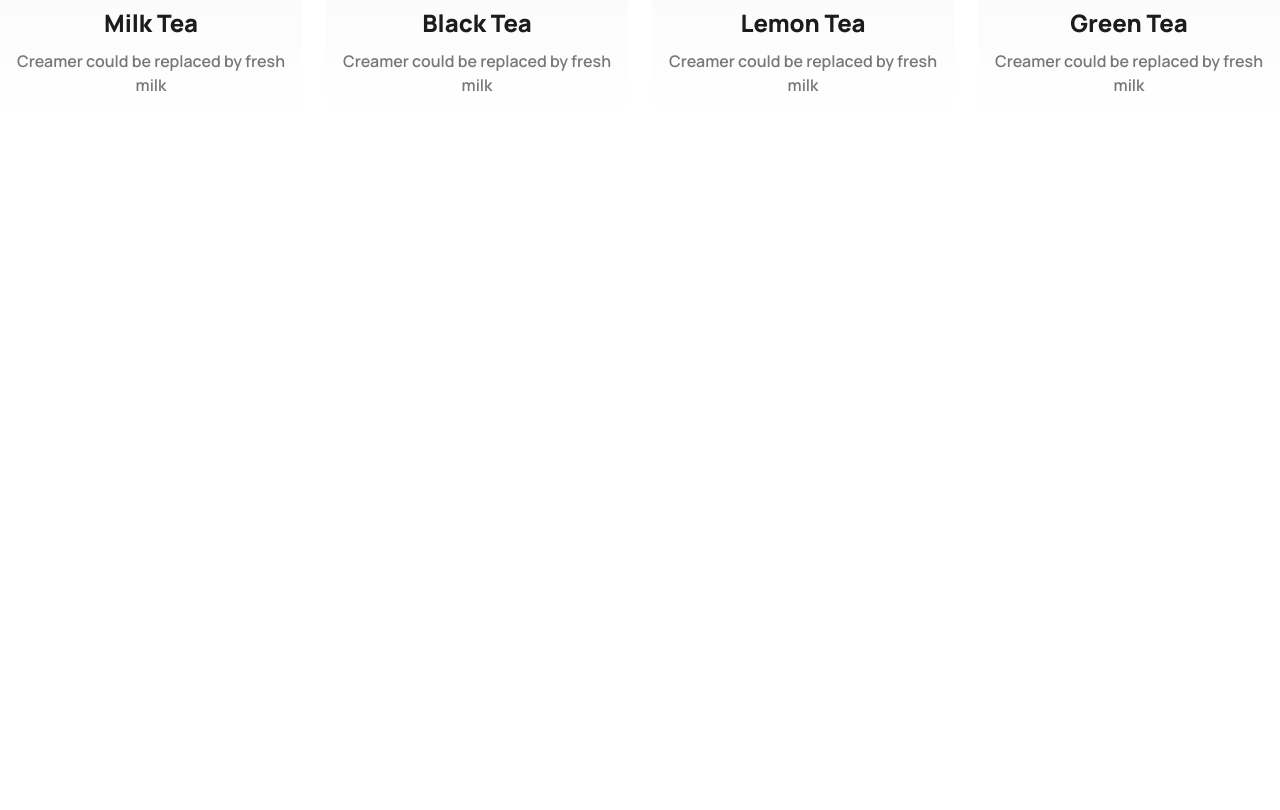
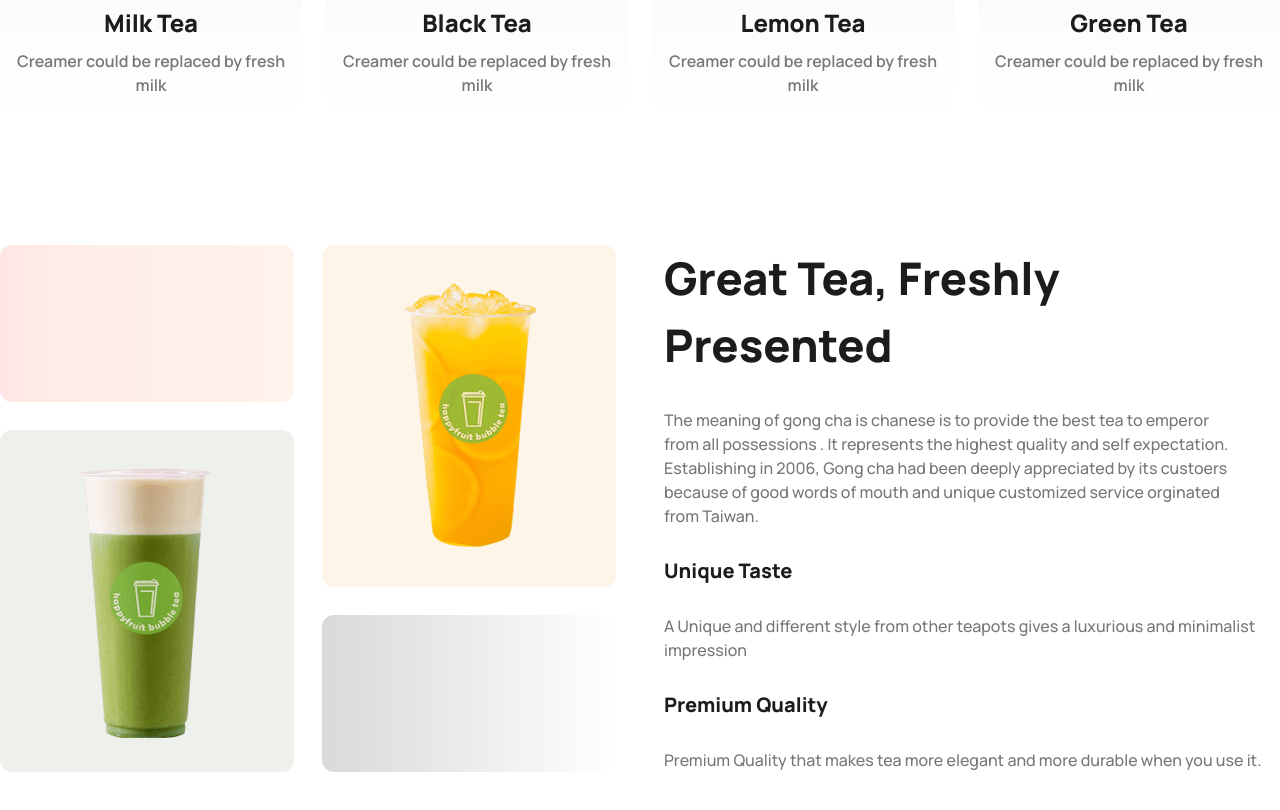
Before and after one commit to Salaatsarkar/Tea-house-repo, a plain HTML site: page index.html in a window 1280 px wide. Shown: the part 1080-1890 px from the top of the page. Before the commit the page ends 1325 px from the top, so only its background shows below. Drawn offline with nearby package versions, Linux system fonts and the light colour scheme.

Commit message:
great tea section

```diff
--- a/index.html
+++ b/index.html
@@ -75,6 +75,26 @@
 
      </section>
 
+     <!-- Great tea section -->
+      <section class="grid grid-cols-1 md:grid-cols-2 gap-12 container mx-auto mb-[130px]">
+        <div class="great-tea-left grid grid-cols-2 grid-rows-3 gap-7">
+            <div class="bg-linear-to-r from-[#FF0000] opacity-10 to-[#FF8938] row-span-1 rounded-xl"></div>
+            <div class="bg-[rgba(230,166,35,0.1)] row-span-2 rounded-xl flex justify-center items-center">
+                <img src="./images/fresh-1.png" alt="">
+            </div>
+            <div class=" bg-[rgba(87,118,57,0.1)] row-span-2 rounded-xl flex justify-center items-center"><img src="./images/fresh-2.png" alt=""></div>
+            <div class=" bg-linear-to-r from-[#D9D9D9]  to-[#FFFFFF] row-span-1 rounded-xl"></div>
+        </div>
+        <div class="great-tea-right space-y-7">
+            <h1 class="text-[#1C1C1C] font-extrabold text-[45px]">Great Tea, Freshly Presented</h1>
+            <p class="text-[#777777] font-medium text-base">The meaning of gong cha is chanese is to provide the best tea to emperor <br> from all possessions . It represents the highest quality and self expectation. <br> Establishing in 2006, Gong cha had been deeply appreciated by its custoers <br>  because of good words of mouth and unique customized service orginated <br> from Taiwan.</p>
+            <h2 class="text-[#1C1C1C] font-extrabold text-[20px]">Unique Taste</h2>
+            <p class="text-[#777777] font-medium text-base">A Unique and different style from other teapots gives a luxurious and minimalist impression</p>
+            <h2 class="text-[#1C1C1C] font-extrabold text-[20px]">Premium Quality</h2>
+            <p class="text-[#777777] font-medium text-base">Premium Quality that makes tea more elegant and more durable when you use it.</p>
+        </div>
+      </section>
+
 
 
 </body>
```
